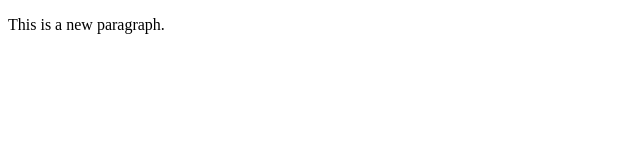
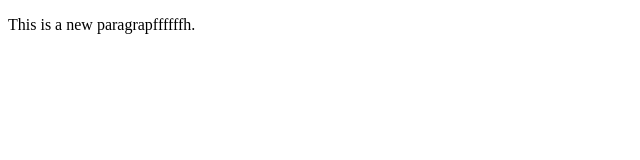
Before and after one commit to camap1603/bai-tap-13, a plain HTML site: page page3.html in a window 1280 px wide. Shown: the full height of the page, 0-640 px from the left. Drawn offline with Linux system fonts and the light colour scheme.

```diff
--- a/page3.html
+++ b/page3.html
@@ -6,6 +6,6 @@
     <title>Document</title>
 </head>
 <body>
-    <p>This is a new paragraph.</p>
+    <p>This is a new paragrapffffffh.</p>
 </body>
 </html>
```
